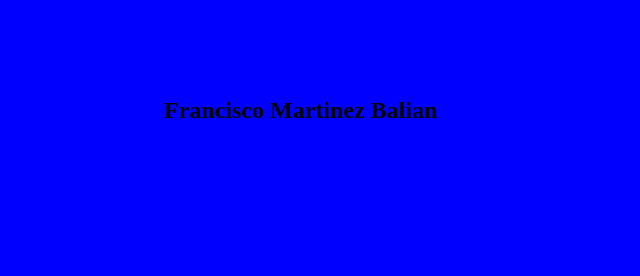
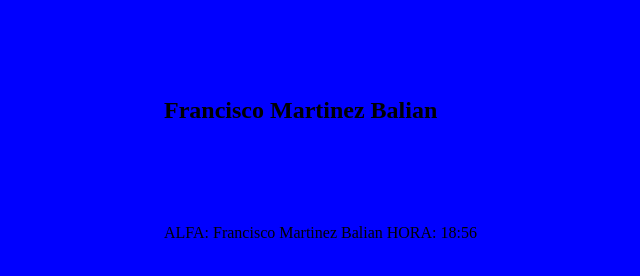
Before and after one commit to JuanFranciscoPirolo/TP_SO_I4_Equipo_, a plain HTML site: page index.html in a window 1280 px wide. Shown: the part 240-516 px from the top of the page, without its empty margins (136-776 px from the left). Drawn offline with Linux system fonts and the light colour scheme.

Commit message:
agregado de <p> de alfa

```diff
--- a/index.html
+++ b/index.html
@@ -9,5 +9,6 @@
 <body>
 <h1>Control de versiones</h1>
 <h2>Francisco Martinez Balian</h2>
+<p>ALFA: Francisco Martinez Balian HORA: 18:56</p>
 </body>
 </html>
```
